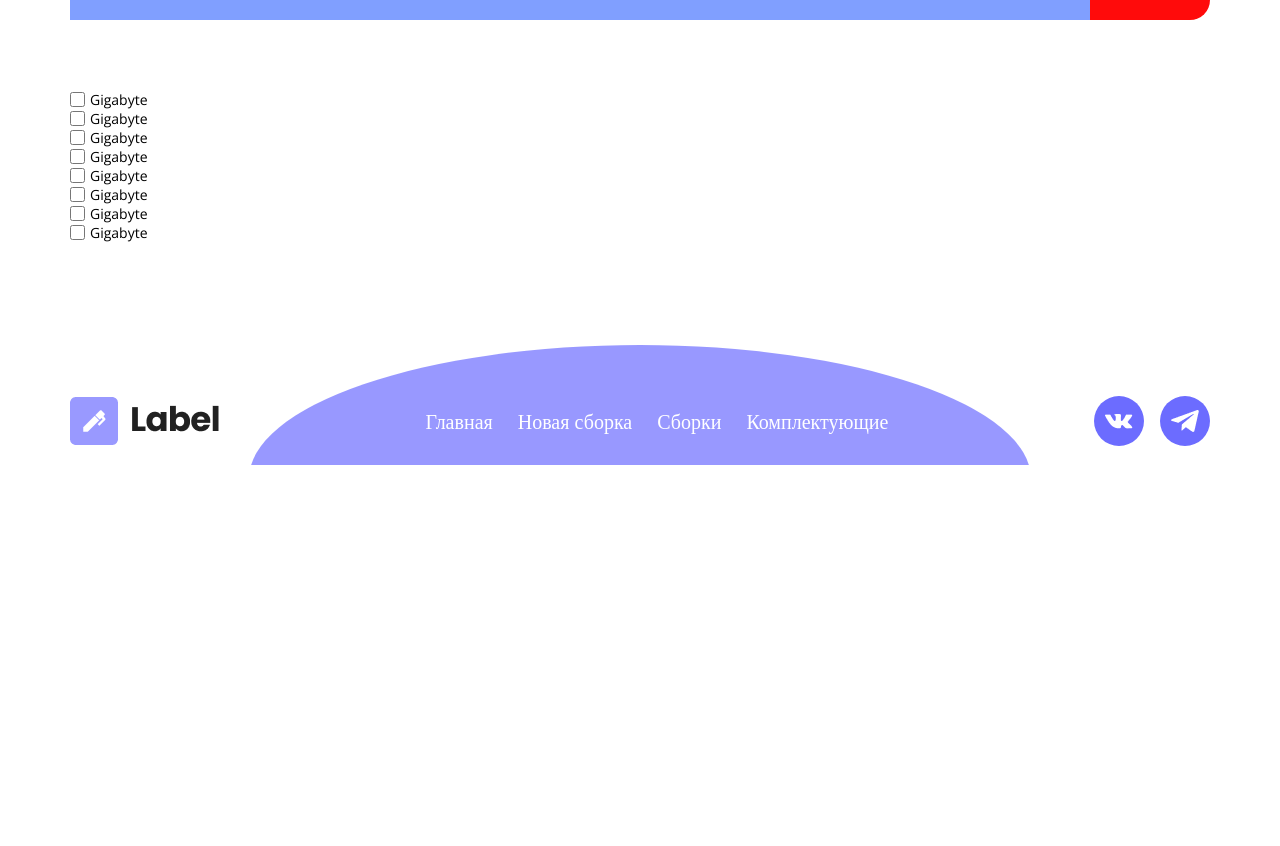
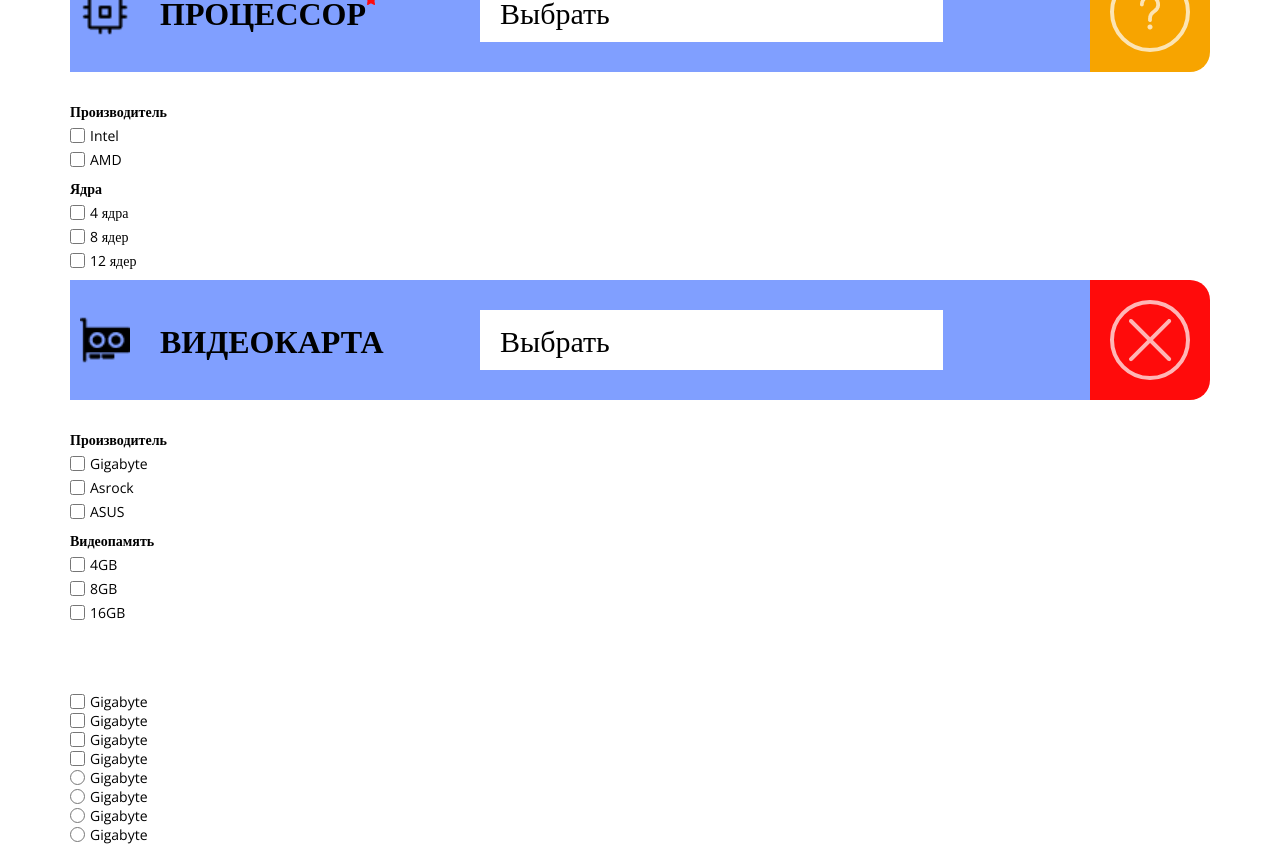
Before and after one commit to konyasharin/PCShop, a React (Vite) app in the folder frontend/: page /PCBuild in a window 1280 px wide. Shown: the part 860-1706 px from the top of the page. Before the commit the page ends 1325 px from the top, so only its background shows below. Built offline with nearby package versions, Linux system fonts and the light colour scheme.

Commit message:
add checkBoxes and radios in store

```diff
--- a/frontend/src/components/CheckBox/CheckBox.tsx
+++ b/frontend/src/components/CheckBox/CheckBox.tsx
@@ -1,15 +1,16 @@
 import React from 'react';
 import styles from './CheckBox.module.css';
+import TCheckBox from 'types/TCheckBox.ts';
+import createClassNames from 'utils/createClassNames.ts';
 
-type CheckBoxProps = {
-  isActive: boolean;
-  text: string;
+type CheckBoxProps = TCheckBox & {
   onChange: () => void;
+  className?: string;
 };
 
 const CheckBox: React.FC<CheckBoxProps> = props => {
   return (
-    <div className={styles.checkBoxBlock}>
+    <div className={createClassNames([styles.checkBoxBlock, props.className])}>
       <input
         type={'checkbox'}
         checked={props.isActive}
--- /dev/null
+++ b/frontend/src/components/FiltersPanel/CheckBoxexBlock/CheckBoxesBlock.module.css
@@ -0,0 +1,11 @@
+.title{
+    font-weight: 700;
+}
+
+.checkBox, .title {
+    margin-bottom: 5px;
+}
+
+.checkBox:last-child{
+    margin-bottom: 10px;
+}
--- /dev/null
+++ b/frontend/src/components/FiltersPanel/CheckBoxexBlock/CheckBoxesBlock.tsx
@@ -0,0 +1,34 @@
+import React from 'react';
+import TCheckBox from 'types/TCheckBox.ts';
+import CheckBox from 'components/CheckBox/CheckBox.tsx';
+import useCheckBoxes from 'hooks/useCheckBoxes.ts';
+import styles from './CheckBoxesBlock.module.css';
+
+type CheckBoxesBlockProps = {
+  title: string;
+  checkBoxes: TCheckBox[];
+};
+
+const CheckBoxesBlock: React.FC<CheckBoxesBlockProps> = props => {
+  const { checkBoxesState, setCheckBoxIsActive } = useCheckBoxes(
+    props.checkBoxes,
+  );
+  const checkBoxesArray = checkBoxesState.map((checkBox, i) => {
+    return (
+      <CheckBox
+        text={checkBox.text}
+        isActive={checkBox.isActive}
+        onChange={() => setCheckBoxIsActive(i, !checkBox.isActive)}
+        className={styles.checkBox}
+      />
+    );
+  });
+  return (
+    <div>
+      <h6 className={styles.title}>{props.title}</h6>
+      {...checkBoxesArray}
+    </div>
+  );
+};
+
+export default CheckBoxesBlock;
--- a/frontend/src/components/FiltersPanel/FiltersPanel.tsx
+++ b/frontend/src/components/FiltersPanel/FiltersPanel.tsx
@@ -1,5 +1,35 @@
-function FiltersPanel() {
-  return <div></div>;
-}
+import CheckBoxesBlock from 'components/FiltersPanel/CheckBoxexBlock/CheckBoxesBlock.tsx';
+import React from 'react';
+import TComponentTypes from 'types/TComponentTypes.ts';
+import { useSelector } from 'react-redux';
+import { RootState } from 'store/store.ts';
+import { filtersState } from 'store/slices/filtersSlice.ts';
+
+const FiltersPanel: React.FC<TComponentTypes> = props => {
+  const filters = useSelector((state: RootState) => {
+    let filtersSelected: filtersState | undefined;
+    state.filters.forEach(filterState => {
+      if (filterState.type === props.type) {
+        filtersSelected = filterState;
+      }
+    });
+    if (!filtersSelected) {
+      console.log(`Type ${props.type} not found in state`);
+      return;
+    }
+    return filtersSelected;
+  });
+  const checkBoxes = filters
+    ? filters.checkBoxes.map(checkBoxesObject => {
+        return (
+          <CheckBoxesBlock
+            checkBoxes={checkBoxesObject.checkBoxes}
+            title={checkBoxesObject.name}
+          />
+        );
+      })
+    : [];
+  return <div>{...checkBoxes}</div>;
+};
 
 export default FiltersPanel;
--- /dev/null
+++ b/frontend/src/components/Radio/Radio.module.css
@@ -0,0 +1,13 @@
+.radioBlock{
+    display: flex;
+    align-items: center;
+}
+
+.radio{
+    width: 15px;
+    height: 15px;
+}
+
+.radioBlock h6{
+    margin-left: 5px;
+}
--- /dev/null
+++ b/frontend/src/components/Radio/Radio.tsx
@@ -0,0 +1,19 @@
+import React from 'react';
+import TCheckBox from 'types/TCheckBox.ts';
+import styles from './Radio.module.css';
+
+const Radio: React.FC<TCheckBox & { onChange: () => void }> = props => {
+  return (
+    <div className={styles.radioBlock}>
+      <input
+        type="radio"
+        checked={props.isActive}
+        onChange={props.onChange}
+        className={styles.radio}
+      />
+      <h6>{props.text}</h6>
+    </div>
+  );
+};
+
+export default Radio;
--- a/frontend/src/pages/PCBuildPage/ChooseComponents/ChooseComponent/AddWindow/AddWindow.tsx
+++ b/frontend/src/pages/PCBuildPage/ChooseComponents/ChooseComponent/AddWindow/AddWindow.tsx
@@ -0,0 +1,9 @@
+import FiltersPanel from 'components/FiltersPanel/FiltersPanel.tsx';
+import React from 'react';
+import TComponentTypes from 'types/TComponentTypes.ts';
+
+const AddWindow: React.FC<TComponentTypes> = props => {
+  return <FiltersPanel type={props.type} />;
+};
+
+export default AddWindow;
--- a/frontend/src/pages/PCBuildPage/ChooseComponents/ChooseComponent/ChooseComponent.tsx
+++ b/frontend/src/pages/PCBuildPage/ChooseComponents/ChooseComponent/ChooseComponent.tsx
@@ -2,27 +2,20 @@ import styles from './ChooseComponent.module.css';
 import React from 'react';
 import ErrorCorner from './ErrorCorner/ErrorCorner.tsx';
 import createClassNames from 'utils/createClassNames.ts';
+import AddWindow from './AddWindow/AddWindow.tsx';
+import TComponentTypes from 'types/TComponentTypes.ts';
 
-type ChooseComponentProps = {
+type ChooseComponentProps = TComponentTypes & {
   img: string;
   title: string;
   isImportant: boolean;
-  type:
-    | 'videoCard'
-    | 'processor'
-    | 'cooling'
-    | 'RAM'
-    | 'motherBoard'
-    | 'HDD'
-    | 'SSD'
-    | 'case'
-    | 'powerSupply';
   errorType: 'Error' | 'Warning' | 'Success';
   className?: string;
 };
 
 const ChooseComponent: React.FC<ChooseComponentProps> = props => {
   return (
+    <>
       <div className={createClassNames([styles.block, props.className])}>
         <div className={styles.blockLight}></div>
         <div className={styles.blockDark}></div>
@@ -35,6 +28,8 @@ const ChooseComponent: React.FC<ChooseComponentProps> = props => {
         <div className={styles.componentName}>Выбрать</div>
         <ErrorCorner type={props.errorType} className={styles.errorCorner} />
       </div>
+      <AddWindow type={props.type} />
+    </>
   );
 };
 
--- a/frontend/src/pages/PCBuildPage/PCBuildPage.tsx
+++ b/frontend/src/pages/PCBuildPage/PCBuildPage.tsx
@@ -6,6 +6,7 @@ import ChooseComponents from './ChooseComponents/ChooseComponents.tsx';
 import CheckBox from 'components/CheckBox/CheckBox.tsx';
 import useCheckBoxes from 'hooks/useCheckBoxes.ts';
 import useRadios from 'hooks/useRadios.ts';
+import Radio from 'components/Radio/Radio.tsx';
 
 function PCBuildPage() {
   const [scalePercents] = useState(40);
@@ -32,7 +33,7 @@ function PCBuildPage() {
   });
   const radios = radiosState.map((radio, i) => {
     return (
-      <CheckBox
+      <Radio
         text={radio.text}
         isActive={radio.isActive}
         onChange={() => setRadioIsActive(i)}
--- /dev/null
+++ b/frontend/src/store/slices/filtersSlice.ts
@@ -0,0 +1,108 @@
+import { createSlice } from '@reduxjs/toolkit';
+import TCheckBox from 'types/TCheckBox.ts';
+import TComponentTypes from 'types/TComponentTypes.ts';
+
+export type filtersState = TComponentTypes & {
+  checkBoxes: { name: string; checkBoxes: TCheckBox[] }[];
+  radios: { name: string; checkBoxes: TCheckBox[] }[];
+  inputs: {
+    name: string;
+    inputs: { from: { value: string }; to: { value: string } };
+  }[];
+};
+
+const initialState: filtersState[] = [
+  {
+    type: 'videoCard',
+    checkBoxes: [
+      {
+        name: 'Производитель',
+        checkBoxes: [
+          { text: 'Gigabyte', isActive: false },
+          { text: 'Asrock', isActive: false },
+          { text: 'ASUS', isActive: false },
+        ],
+      },
+      {
+        name: 'Видеопамять',
+        checkBoxes: [
+          { text: '4GB', isActive: false },
+          { text: '8GB', isActive: false },
+          { text: '16GB', isActive: false },
+        ],
+      },
+    ],
+    radios: [
+      {
+        name: 'Тест',
+        checkBoxes: [
+          { text: 'Тест', isActive: false },
+          { text: 'Тест1', isActive: false },
+        ],
+      },
+    ],
+    inputs: [
+      {
+        name: 'Цена',
+        inputs: {
+          from: {
+            value: '0',
+          },
+          to: {
+            value: '100000',
+          },
+        },
+      },
+    ],
+  },
+  {
+    type: 'processor',
+    checkBoxes: [
+      {
+        name: 'Производитель',
+        checkBoxes: [
+          { text: 'Intel', isActive: false },
+          { text: 'AMD', isActive: false },
+        ],
+      },
+      {
+        name: 'Ядра',
+        checkBoxes: [
+          { text: '4 ядра', isActive: false },
+          { text: '8 ядер', isActive: false },
+          { text: '12 ядер', isActive: false },
+        ],
+      },
+    ],
+    radios: [
+      {
+        name: 'Тест',
+        checkBoxes: [
+          { text: 'Тест', isActive: false },
+          { text: 'Тест1', isActive: false },
+        ],
+      },
+    ],
+    inputs: [
+      {
+        name: 'Цена',
+        inputs: {
+          from: {
+            value: '0',
+          },
+          to: {
+            value: '100000',
+          },
+        },
+      },
+    ],
+  },
+];
+
+const filtersSlice = createSlice({
+  name: 'filters',
+  initialState,
+  reducers: {},
+});
+
+export default filtersSlice.reducer;
--- a/frontend/src/store/store.ts
+++ b/frontend/src/store/store.ts
@@ -1,11 +1,13 @@
 import { configureStore } from '@reduxjs/toolkit';
 import loadingReducer from './slices/loadingSlice.ts';
 import windowSearchReducer from './slices/windowSearchSlice.ts';
+import filterReducer from './slices/filtersSlice.ts';
 
 export const store = configureStore({
   reducer: {
     loading: loadingReducer,
     windowSearch: windowSearchReducer,
+    filters: filterReducer,
   },
 });
 
--- /dev/null
+++ b/frontend/src/types/TComponentTypes.ts
@@ -0,0 +1,14 @@
+type TComponentTypes = {
+  type:
+    | 'videoCard'
+    | 'processor'
+    | 'cooling'
+    | 'RAM'
+    | 'motherBoard'
+    | 'HDD'
+    | 'SSD'
+    | 'case'
+    | 'powerSupply';
+};
+
+export default TComponentTypes;
```
Lines whose indentation alone changed are shown as unchanged.
